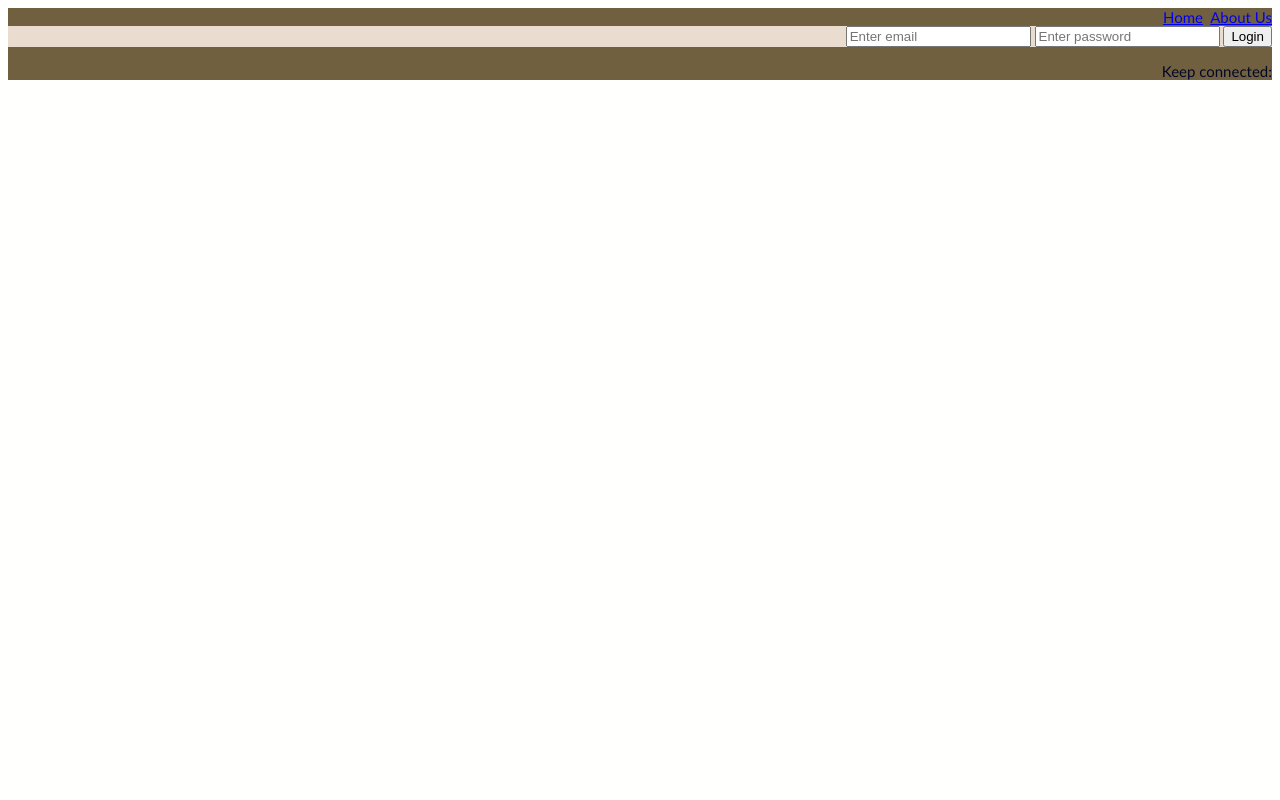
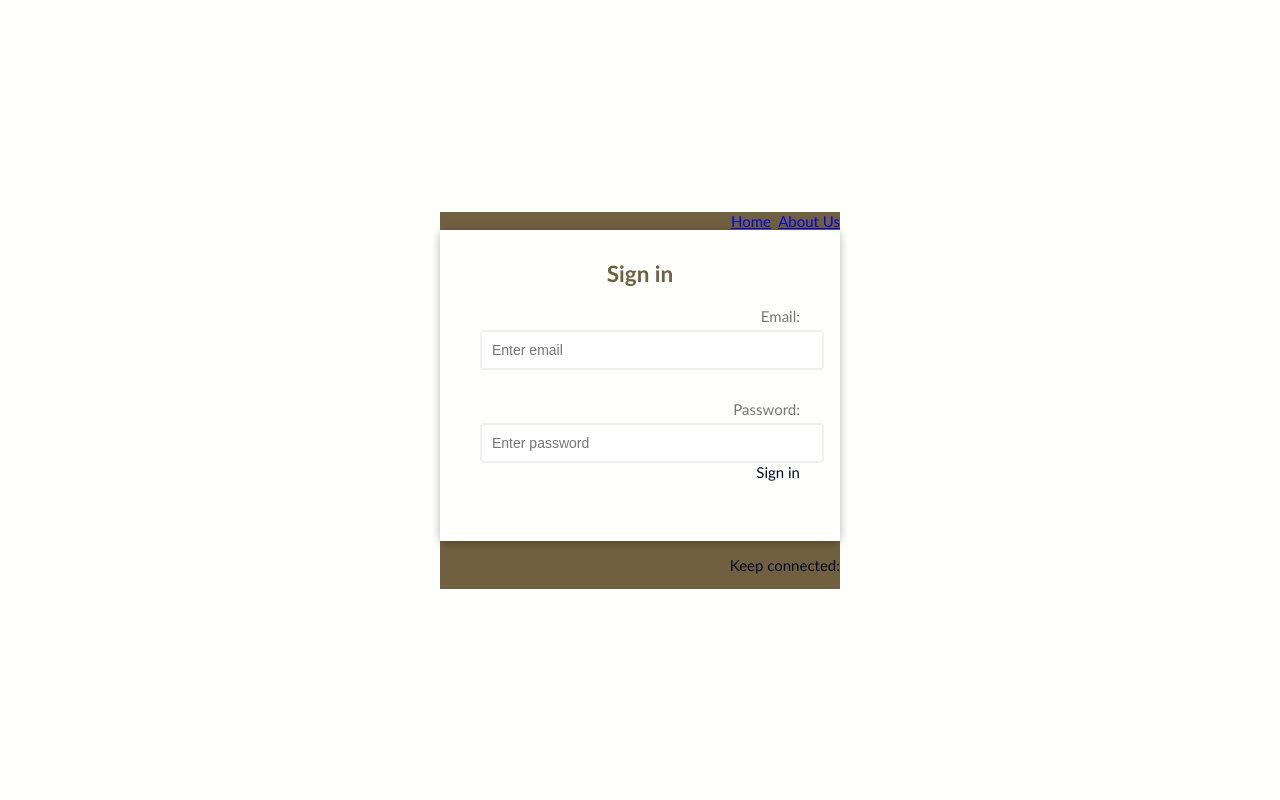
Before and after one commit to JiachZh/flaskblog, a Flask app: page /login in a window 1280 px wide. Run offline with Flask 2, Linux system fonts and the light colour scheme.

Commit message:
restyle register and login page

```diff
--- a/blog/static/style.css
+++ b/blog/static/style.css
@@ -18,8 +18,18 @@ body {
   background-color: #eaddcf;
 }
 
+/*form*/
+#formcontainer {
+  box-sizing: border-box;
+  font-family: "Gill Sans", sans-serif;
+  display: flex;
+  align-items: center;
+  justify-content: center;
+  min-height: 100vh;
+  margin: 0;
+}
 .container {
-  background-color: #eaddcf;
+  background-color: #fffffe;
   border-radius: 5px;
   box-shadow: 0 2px 10px rgba(0, 0, 0, 0.3);
   width: 400px;
@@ -33,6 +43,7 @@ h2 {
 
 .form {
   padding: 30px 40px;
+  background-color: #fffffe;
 }
 
 .form-control {
--- a/blog/templates/login.html
+++ b/blog/templates/login.html
@@ -1,8 +1,17 @@
 {% extends "layout.html" %} {% block content %}
-<form method="POST" action="">
-  <input type="email" name="email" placeholder="Enter email" />
-  <input type="password" name="password" placeholder="Enter password" />
-  {{ form.csrf_token }}
-  <input type="submit" value="Login" />
-</form>
-{% endblock content %}
+<body id="formcontainer">
+  <div class="container">
+    <form id="form" class="form" method="POST" action="">
+      <h2>Sign in</h2>
+      <div class="form-control">
+        <label for="email">Email:</label>
+        <input type="email" name="email" placeholder="Enter email" />
+      </div>
+      <div class="form-control">
+        <label for="password2">Password:</label>
+        <input type="password" name="password" placeholder="Enter password" />
+        <botton type="submit" value="Login">Sign in</botton>
+    </form>
+  </div>
+</body>
+{{ form.csrf_token }}{% endblock content %}
```
Also changed, not shown: blog/templates/register.html (+6 -6 lines).
